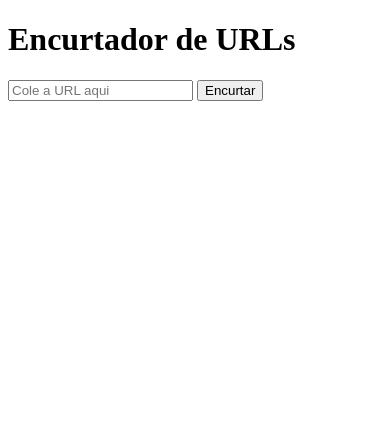
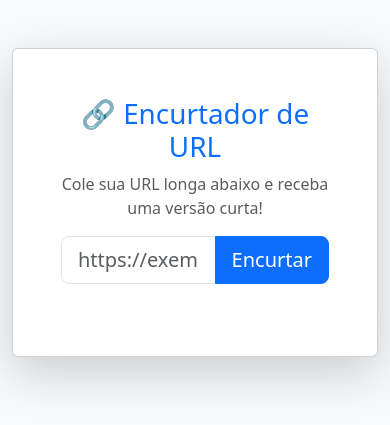
Before and after one commit to violiveiradev/encurtador_de_url, a Flask app: page / in a window 390 px wide. Shown: the top 425 px of the page. Run offline with Flask 3, Linux system fonts and the light colour scheme.

Commit message:
feat(template): aprimora o layout do template index.html com Bootstrap
Este commit reformula o template `index.html` para melhorar a interface do usuário, utilizando o framework Bootstrap. As alterações incluem:

- Atualização do título para "Encurtador de URL".
- Adição de classes do Bootstrap para estilização, incluindo um card centralizado e um formulário responsivo.
- Melhoria na exibição da URL encurtada e das mensagens de erro, utilizando alertas estilizados.

Essas mudanças visam proporcionar uma experiência mais agradável e intuitiva para os usuários ao interagir com o encurtador de URLs.

```diff
--- a/templates/index.html
+++ b/templates/index.html
@@ -1,21 +1,41 @@
 <!DOCTYPE html>
-<html lang="pt-br">
+<html lang="pt-BR">
 <head>
     <meta charset="UTF-8">
     <meta name="viewport" content="width=device-width, initial-scale=1.0">
-    <title>Encurtador de URLs</title>
+    <title>Encurtador de URL</title>
+    <link href="https://cdn.jsdelivr.net/npm/bootstrap@5.3.0/dist/css/bootstrap.min.css" rel="stylesheet">
 </head>
-<body>
-    <h1>Encurtador de URLs</h1>
-    <form action="/encurtar" method="POST">
-        <input type="url" name="url_longa" placeholder="Cole a URL aqui" required>
-        <button type="submit">Encurtar</button>
-    </form>
-    {% if url_encurtada %}
-        <p>Sua URL encurtada: <a href="{{ url_encurtada }}">{{ url_encurtada }}</a></p>
-    {% endif %}
-    {% if error %}
-        <p style="color: red;">{{ error }}</p>
-    {% endif %}
+<body class="bg-light">
+    <div class="container py-5">
+        <div class="card shadow-lg mx-auto" style="max-width: 600px;">
+            <div class="card-body text-center p-5">
+                <h1 class="card-title text-primary">🔗 Encurtador de URL</h1>
+                <p class="text-muted">Cole sua URL longa abaixo e receba uma versão curta!</p>
+
+                <form action="/encurtar" method="POST" class="mb-4">
+                    <div class="input-group">
+                        <input type="url" name="url_longa" class="form-control form-control-lg" placeholder="https://exemplo.com" required>
+                        <button type="submit" class="btn btn-primary btn-lg">Encurtar</button>
+                    </div>
+                </form>
+
+                {% if url_encurtada %}
+                    <div class="alert alert-success">
+                        <p>Sua URL encurtada:</p>
+                        <a href="{{ url_encurtada }}" class="h4">{{ url_encurtada }}</a>
+                    </div>
+                {% endif %}
+
+                {% if error %}
+                    <div class="alert alert-danger">
+                        {{ error }}
+                    </div>
+                {% endif %}
+            </div>
+        </div>
+    </div>
+
+    <script src="https://cdn.jsdelivr.net/npm/bootstrap@5.3.0/dist/js/bootstrap.bundle.min.js"></script>
 </body>
 </html>
```
